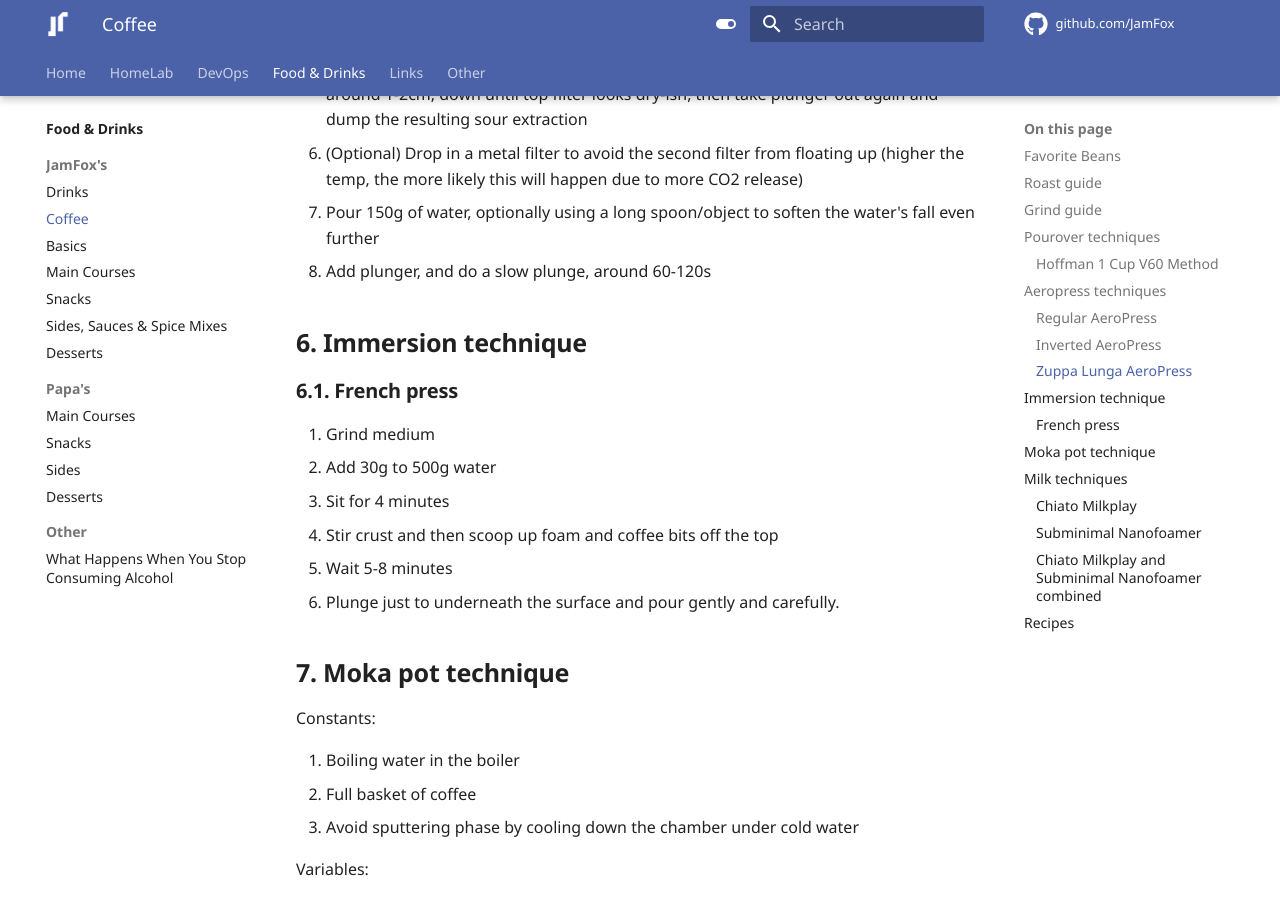
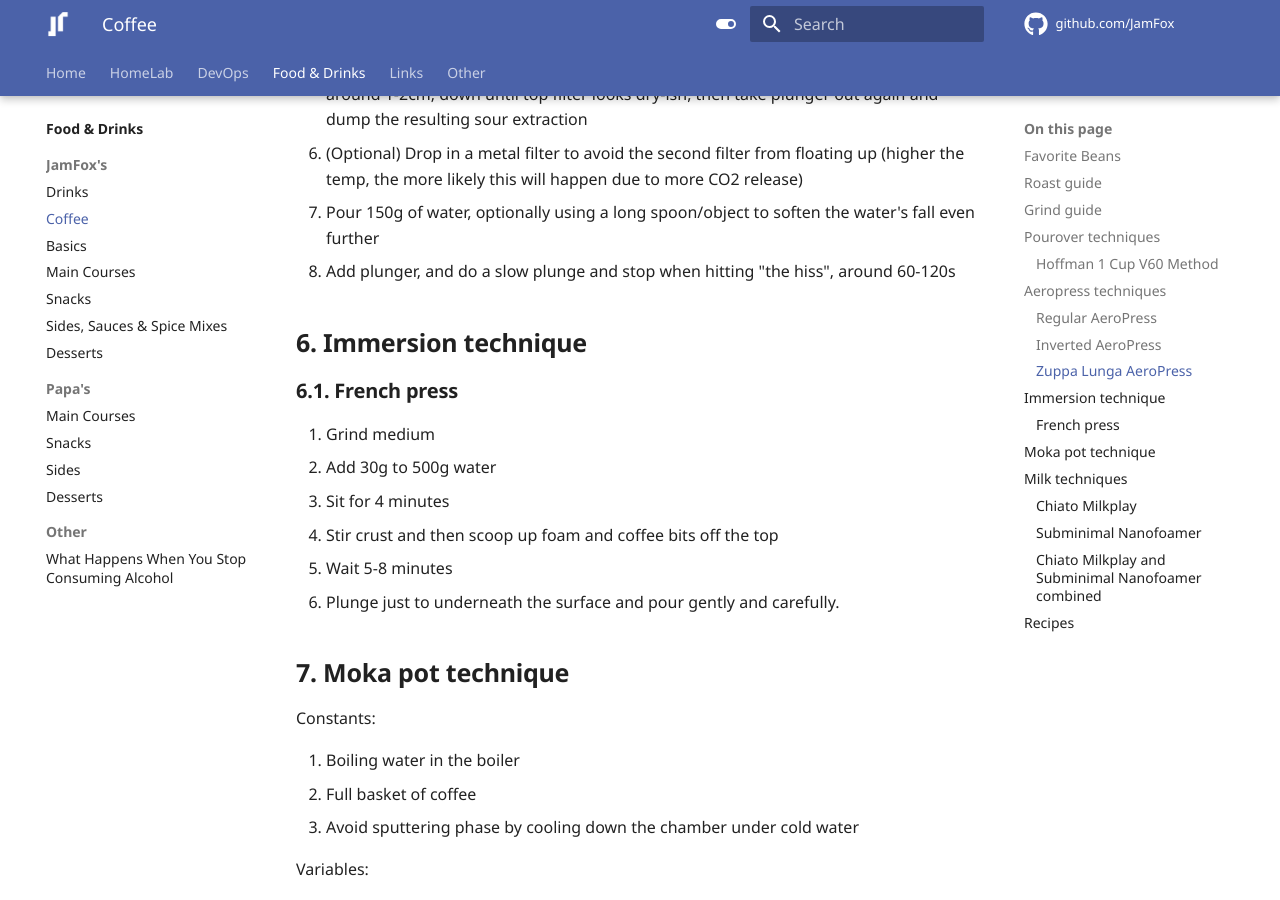
Before and after one commit to JamFox/docs.jamfox.dev, an MkDocs documentation site: the page built from docs/content/food/coffee.md, in a window 1280 px wide and 900 px high, scrolled down 5945 px. Built offline with MkDocs 1.6.1 and Material for MkDocs 9.7.7, drawn with Linux system fonts in a browser that asks for light colours; plug-ins that fetch from the network failed and are left out; comment, search, counter and statistics services are not loaded.

Commit message:
update zuppa

```diff
--- a/docs/content/food/coffee.md
+++ b/docs/content/food/coffee.md
@@ -172,7 +172,7 @@ Recipe:
 5. (Optional "sour pass") Add 10-15g room temp water, push it out with plunger in at around 1-2cm, down until top filter looks dry-ish, then take plunger out again and dump the resulting sour extraction
 6. (Optional) Drop in a metal filter to avoid the second filter from floating up (higher the temp, the more likely this will happen due to more CO2 release)
 7. Pour 150g of water, optionally using a long spoon/object to soften the water's fall even further
-8. Add plunger, and do a slow plunge, around 60-120s
+8. Add plunger, and do a slow plunge and stop when hitting "the hiss", around 60-120s
 
 ## Immersion technique
 
```
